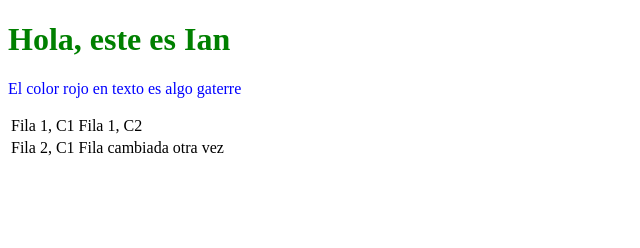
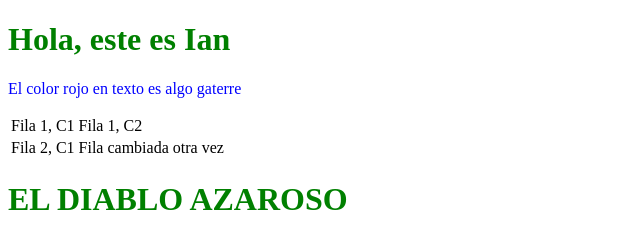
Before and after one commit to Pardosito/REPO-TIC-2-753218, a plain HTML site: page index.html in a window 1280 px wide. Shown: the whole page, without its empty margins (0-640 px from the left). Drawn offline with Linux system fonts and the light colour scheme.

Commit message:
adding stuff to later force

```diff
--- a/index.html
+++ b/index.html
@@ -20,5 +20,6 @@
       <td>Fila cambiada otra vez</td>
     </tr>
   </table>
+  <h1>EL DIABLO AZAROSO</h1>
 </body>
 </html>
```
